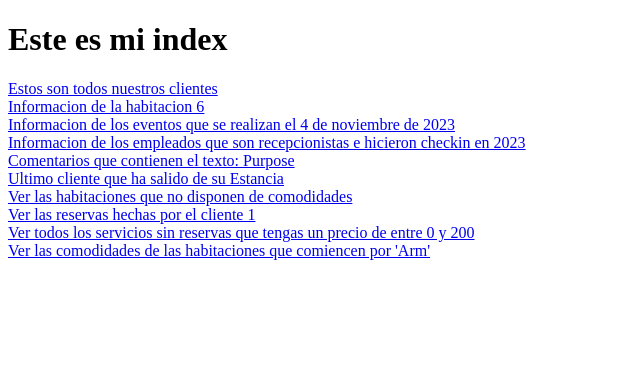
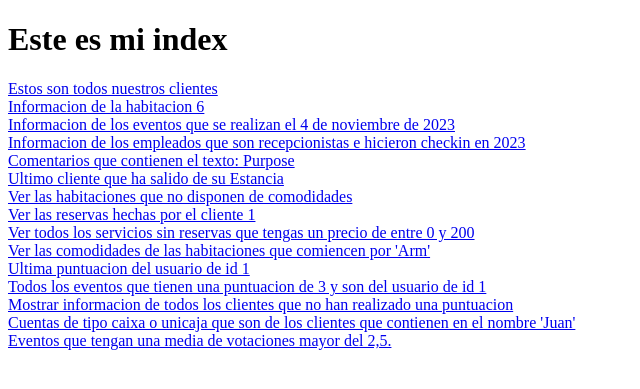
Before and after one commit to AlbertoCaroBarrera/AppHotel, a Django app: page / in a window 1280 px wide. Shown: the top 389 px of the page, without its empty margins (0-640 px from the left). Run offline with Django 3.2, Linux system fonts and the light colour scheme.

Commit message:
examen 8 nov

```diff
--- a/hotel/admin.py
+++ b/hotel/admin.py
@@ -1,5 +1,5 @@
 from django.contrib import admin
-from .models import Cliente, Habitacion, Reserva, Estancia, Servicio, ReservaServicio, Empleado, CheckIn, CheckOut, Comentario, Comodidad, HabitacionComodidad, Evento, ReservaEvento
+from .models import Cliente, Habitacion, Reserva, Estancia, Servicio, ReservaServicio, Empleado, CheckIn, CheckOut, Comentario, Comodidad, HabitacionComodidad, Evento, ReservaEvento,Puntuacion,CuentaBancaria
 
 # Register your models here.
 admin.site.register(Cliente)
@@ -16,3 +16,5 @@ admin.site.register(Comodidad)
 admin.site.register(HabitacionComodidad)
 admin.site.register(Evento)
 admin.site.register(ReservaEvento)
+admin.site.register(Puntuacion)
+admin.site.register(CuentaBancaria)
--- a/hotel/templates/index.html
+++ b/hotel/templates/index.html
@@ -23,5 +23,15 @@
 <a href="{% url 'servicioconreserva' 0 200 %}">Ver todos los servicios sin reservas que tengas un precio de entre 0 y 200</a>
 <br>
 <a href="{% url 'comodidades_texto' 'Arm'  %}">Ver las comodidades de las habitaciones que comiencen por 'Arm'</a>
+<br>
+<a href="{% url 'ultimapuntuacion' 1  %}">Ultima puntuacion del usuario de id 1</a>
+<br>
+<a href="{% url 'eventospuntuacion3' 1  %}">Todos los eventos que tienen una puntuacion de 3 y son del usuario de id 1</a>
+<br>
+<a href="{% url 'clientessinvotos'  %}">Mostrar informacion de todos los clientes que no han realizado una puntuacion</a>
+<br>
+<a href="{% url 'cuentas_nombre' 'Juan' %}">Cuentas de tipo caixa o unicaja que son de los clientes que contienen en el nombre 'Juan'</a>
+<br>
+<a href="{% url 'eventosconmediamayor' %}">Eventos que tengan una media de votaciones mayor del 2,5.</a>
 
 {% endblock contenido %}
--- a/hotel/urls.py
+++ b/hotel/urls.py
@@ -12,4 +12,9 @@ urlpatterns = [
     path('Reservas/cliente/<int:id_cliente>',views.reservas_cliente,name='reservas_cliente'),
     path('Servicios/<int:precio1>/<int:precio2>',views.servicioconreserva,name="servicioconreserva"),
     path('Comodidades/<str:texto>',views.comodidades_texto,name="comodidades_texto"),
+    path('puntuacion/ultima/<int:id_evento>',views.ultimapuntuacion,name="ultimapuntuacion"),
+    path('eventos/puntuacion3/<int:id_cliente>',views.eventospuntuacion3,name="eventospuntuacion3"),
+    path('clientes/sinvotos',views.clientessinvotos,name="clientessinvotos"),
+    path('cuentas/nombre/<str:texto>',views.cuentas_nombre,name="cuentas_nombre"),
+    path('eventos/media',views.eventosconmediamayor,name="eventosconmediamayor"),
 ]
--- a/hotel/views.py
+++ b/hotel/views.py
@@ -1,7 +1,7 @@
 from django.shortcuts import render
 from datetime import datetime
-from django.db.models import Q,Prefetch
-from hotel.models import Cliente, Habitacion, Reserva, Estancia, Servicio, ReservaServicio, Empleado, CheckIn, CheckOut, Comentario, Comodidad, HabitacionComodidad, Evento, ReservaEvento
+from django.db.models import Q,Prefetch,Avg
+from hotel.models import Cliente, Habitacion, Reserva, Estancia, Servicio, ReservaServicio, Empleado, CheckIn, CheckOut, Comentario, Comodidad, HabitacionComodidad, Evento, ReservaEvento,Puntuacion,CuentaBancaria
 
 # Create your views here.
 def index(request):
@@ -118,3 +118,43 @@ def mi_error_404(request,exception=None):
 
 def mi_error_500(request,exception=None):
     return render(request,'errores/500.html',None,None,500)
+
+
+# El último voto que se realizó en un modelo principal en concreto (para un evento concreto en mi caso),
+# y mostrar el comentario, la votación e información del usuario o cliente que lo realizó.
+
+def ultimapuntuacion(request,id_evento):
+    puntuacion = Puntuacion.objects.select_related("cliente","evento")
+    puntuacion = puntuacion.filter(evento=id_evento).order_by('-fecha')[:1].get()
+    return render(request,"puntuacion/ultimapuntuacion.html",{"puntuaciones":puntuacion})
+
+# Todos los modelos principales(eventos) que tengan votos con una puntuación numérica igual a 3 y que realizó un usuario o cliente en concreto.
+
+def eventospuntuacion3(request,id_cliente):
+    puntuacion = Puntuacion.objects.select_related("cliente","evento")
+    puntuacion = puntuacion.filter(puntuacion=3,cliente=id_cliente).all()
+    return render(request,"puntuacion/puntuacion3.html",{"puntuaciones":puntuacion})
+
+# Todos los usuarios o clientes que no han votado nunca y mostrar información sobre estos usuarios y clientes al completo..
+
+def clientessinvotos(request):
+    usuario = Cliente.objects.prefetch_related(Prefetch("cliente_puntuacion"))
+    usuario = usuario.filter(cliente_puntuacion=None).all()
+    return render(request,"cliente/sinpuntuacion.html",{"usuarios":usuario})
+
+# Obtener las cuentas bancarias que sean de la Caixa o de Unicaja y que el propietario tenga un nombre que contenga un texto en concreto, por ejemplo “Juan”.
+
+def cuentas_nombre(request,texto):
+    cuenta = CuentaBancaria.objects.select_related("cliente")
+    cuenta = cuenta.filter(Q(tipo="Ca")|Q(tipo="Un"))
+    cuenta = cuenta.filter(cliente__nombre__contains=texto).all()
+    return render(request,"cuenta/cuentas_nombre.html",{"cuentas":cuenta})
+
+# Obtener todos los modelos principales que tengan una media de votaciones mayor del 2,5.
+
+def eventosconmediamayor(request):
+    evento = Evento.objects.prefetch_related("reserva",Prefetch("evento_puntuacion"))
+    evento = evento.annotate(
+        media_puntuacion=Avg('evento_puntuacion__puntuacion')
+    ).filter(media_puntuacion__gt=2.5)
+    return render(request, 'evento/mediamayor.html', {'eventos': evento})
--- a/mysite/settings.py
+++ b/mysite/settings.py
@@ -23,7 +23,7 @@ BASE_DIR = Path(__file__).resolve().parent.parent
 SECRET_KEY = 'django-insecure-tnwy74838d@qa!dg#l&6k^@^(xe)ujx==98sw%hc47*bldux_b'
 
 # SECURITY WARNING: don't run with debug turned on in production!
-DEBUG = False
+DEBUG = True
 
 ALLOWED_HOSTS = ['127.0.0.1', '.pythonanywhere.com','0.0.0.0']
 
```
Also changed, not shown: hotel/models.py (+22 -0 lines), hotel/templates/cliente/sinpuntuacion.html (added, +16 -0 lines), hotel/templates/cuenta/cuentas_nombre.html (added, +22 -0 lines), hotel/templates/evento/mediamayor.html (added, +23 -0 lines), hotel/templates/puntuacion/puntuacion3.html (added, +23 -0 lines), hotel/templates/puntuacion/ultimapuntuacion.html (added, +23 -0 lines), hotel/migrations/0001_initial.py, hotel/migrations/0002_auto_20231104_1726.py (deleted), hotel/migrations/0003_alter_evento_reserva.py (deleted).
